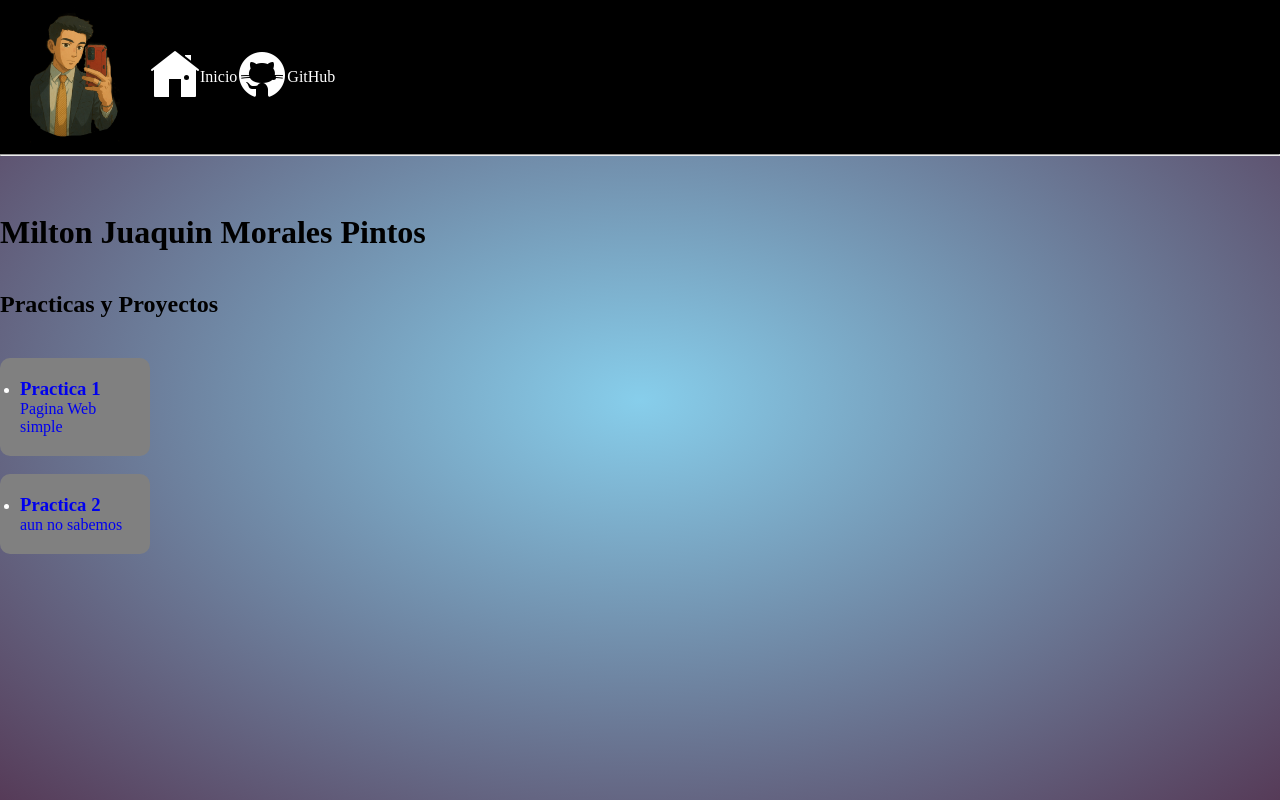
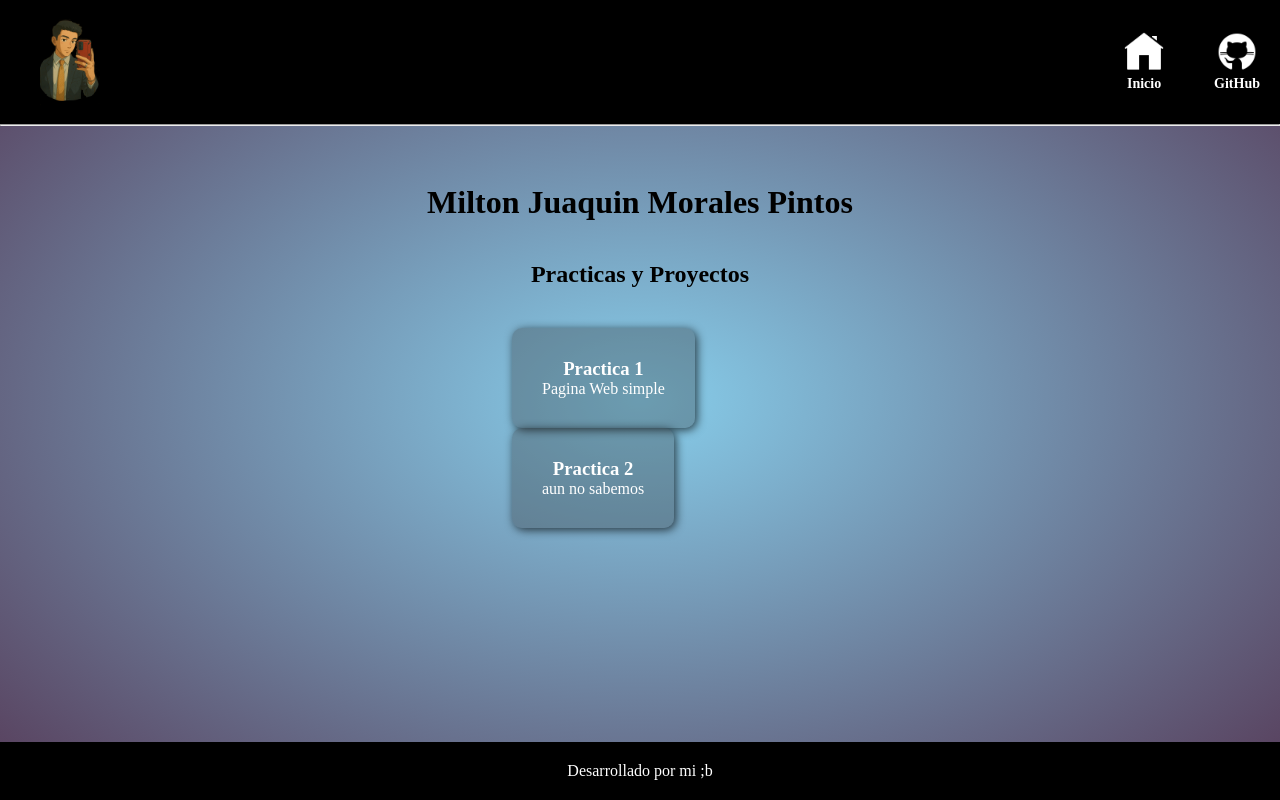
Before and after one commit to juaquinmorales2/funval-n1, a plain HTML site: page index.html in a window 1280 px wide. Drawn offline with Linux system fonts and the light colour scheme.

Commit message:
actualizacion1

```diff
--- a/index.html
+++ b/index.html
@@ -12,21 +12,27 @@
 <body>
     <header>
         <nav>
-            <ul>
-                <li><img class="logo" src="./resources/icons8.jpg" alt="logo" /></li>
-                <li><a class="links" href="index.html"><img class="links" src="./resources/icons8-casa-100.png" alt=""></a></li>
-                <li><a class="links" href="index.html">Inicio</a></li>
-                <li><a class="links" href="https://github.com/juaquinmorales2?tab=repositories"><img class="links" src="./resources/icons8-github-100.png" alt=""></a></li>
-                <li><a class="links" href="https://github.com/juaquinmorales2?tab=repositories">GitHub</a></li>
-            </ul>
+            <div class="logo">
+                <img src="./resources/icons8.jpg" alt="logo">
+            </div>
+            <div class="nav-links">
+                <div class="nav-item">
+                    <a href="index.html"><img src="./resources/icons8-casa-100.png" alt="Inicio"></a>
+                    <a href="index.html">Inicio</a>
+                </div>
+                <div class="nav-item">
+                    <a href="https://github.com/juaquinmorales2?tab=repositories"><img src="./resources/icons8-github-100.png" alt="GitHub"></a>
+                    <a href="https://github.com/juaquinmorales2?tab=repositories">GitHub</a>
+                </div>
+            </div>
         </nav>
     </header>
     <hr />
     <br>
     <main>
         <h1>Milton Juaquin Morales Pintos</h1>
-        <section>
-            <h2>Practicas y Proyectos</h2>
+        <h2>Practicas y Proyectos</h2>
+        <section class="paginas">
             <ul class="card">
                 <li>
                     <a href="./practica-1/practica-1.html">
@@ -52,6 +58,7 @@
         </section>
     </main>
 
+<footer><p>Desarrollado por mi ;b</p></footer>
 
 </body>
 </html>
--- a/style.css
+++ b/style.css
@@ -11,56 +11,99 @@ body{
 
 header{
     background-color: black;
-
     display: flex;
     justify-content: space-between;
     align-items: center;
 
 }
 
-img.logo{
-    width: 150px;
-}
-
-img.links{
-    width: 50px;
-}
-
-.logo{
-    object-position: left;
-
-}
-
-a.links{
-    text-decoration: none;
-    color: white;
-}
-
-li{
-list-style: disc;
-}
-
-ul{
+nav {
     display: flex;
     justify-content: space-between;
     align-items: center;
+    padding: 10px 20px;
+    background-color: #000000;
+    width: 100%;
+}
+
+.logo img {
+    height: 100px;
+}
+
+.nav-links {
+    display: flex;
+    gap: 50px;
+}
+
+.nav-item {
+    display: flex;
+    flex-direction: column;
+    align-items: center;
+    text-align: center;
+}
+
+.nav-item img {
+    height: 40px;
+}
+
+.nav-item:hover {
+    scale: 1.3;
+    transition: 0.7s;
+    filter: drop-shadow(0 0 5px rgba(255, 255, 255, 0.8));
+}
+
+.nav-item a {
+    text-decoration: none;
+    color: rgb(255, 255, 255);
+    font-size: 14px;
+    font-weight: bold;
 }
 
 a{
     text-decoration: none;
-}
-
-.card{
-    background-color: gray;
     color: white;
-    margin: 0px;
-    list-style-type: none;
-    border-radius: 10px;
-    width: 150px;
-    padding: 20px;
 }
 
 h1,h2{
     margin-top: 40px;
     margin-bottom: 40px;
+    text-align: center;
 }
+
+.paginas {
+    width: 20%;
+    display:flex;
+    flex-wrap: wrap;
+    justify-content: space-between;
+    align-items: center;
+    position: relative;
+    text-align: center;
+    margin: 0 auto;
+}
+
+.card {
+    display: flex;
+    justify-content: center;
+    align-items: center;
+    list-style: none;
+    background: #2c28284d;
+    border-radius: 10px;
+    box-shadow: 2px 2px 10px rgba(0, 0, 0, 0.699);
+    padding: 30px;
+    text-align: center;
+    transition: transform 0.3s ease-in-out;
+}
+
+.card:hover {
+    transform: scale(1.2);
+}
+
+footer{
+    position: fixed;
+    bottom: 0;
+    color: white;
+    background-color: black;
+    text-align: center;
+    padding: 20px;
+    width: 100%;
+}
```
